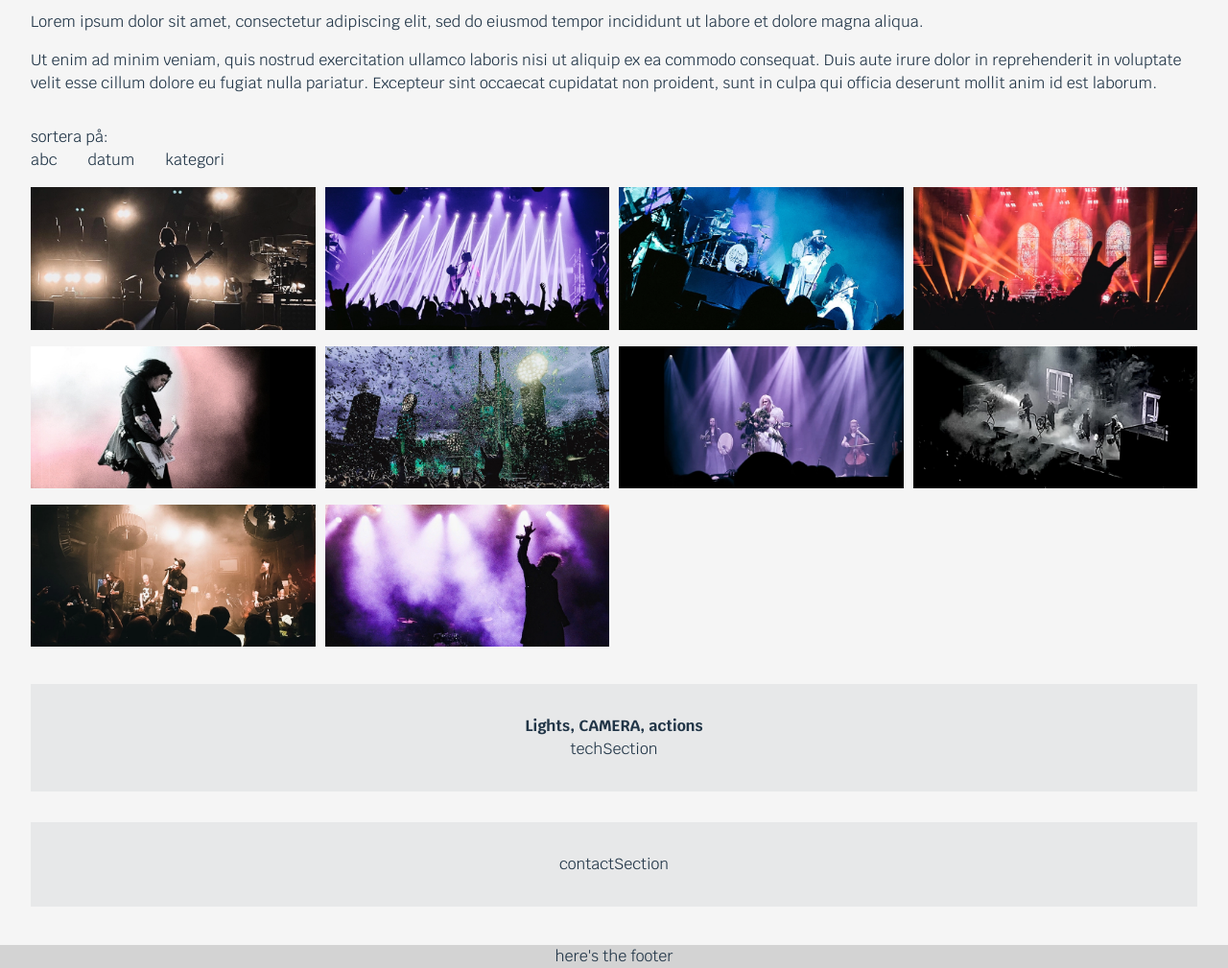
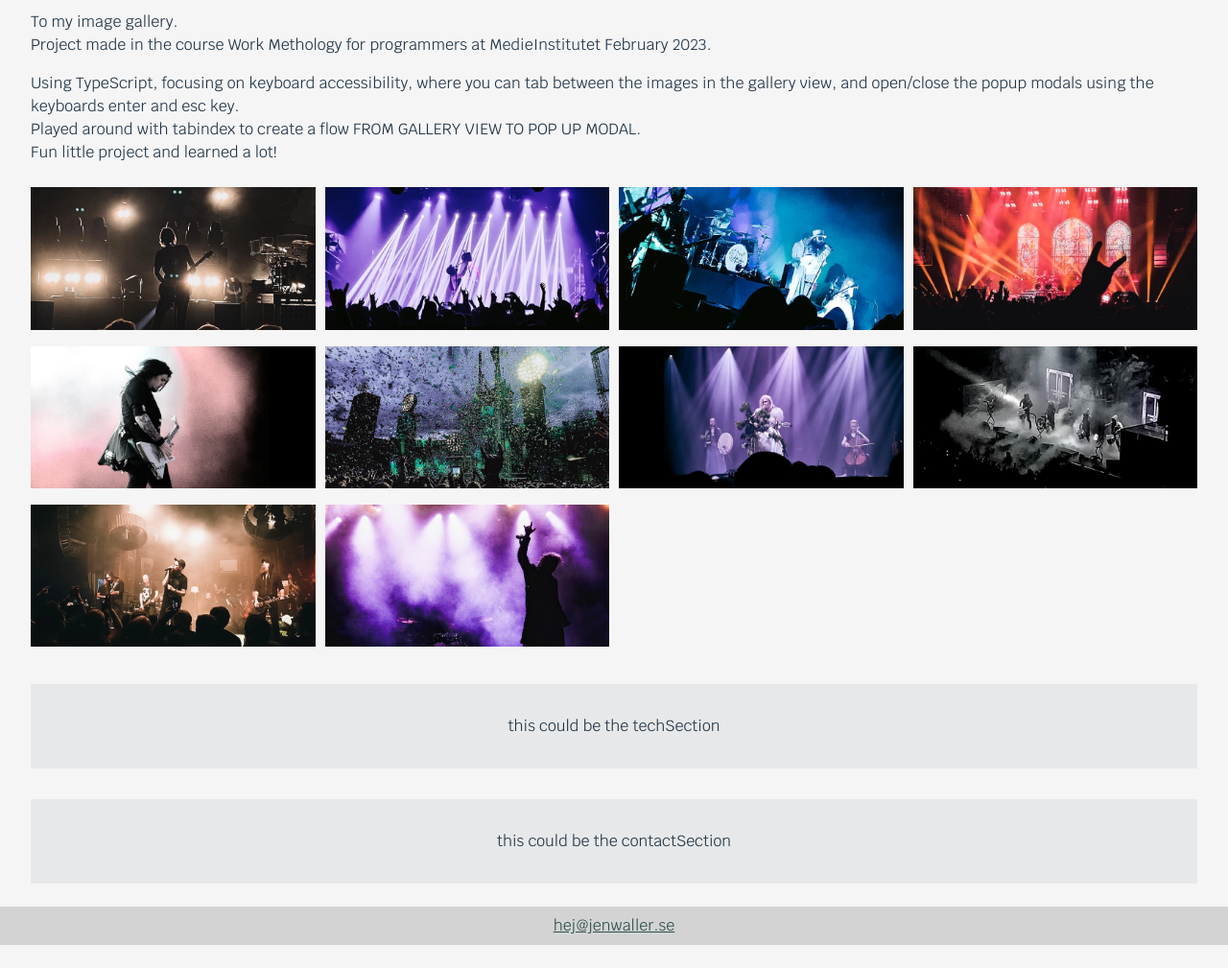
Before and after one commit to jenmwa/hobby, a website built with Vite: page index.html in a window 1280 px wide. Shown: the part 189-1198 px from the top of the page at 96% size. After the commit the page ends 1174 px from the top, so only its background shows below. Built offline with nearby package versions, Linux system fonts and the light colour scheme.

Commit message:
aboutsection updated

```diff
--- a/index.html
+++ b/index.html
@@ -11,11 +11,11 @@
     <link href="https://fonts.googleapis.com/css2?family=Krub:wght@200;400;700&display=swap" rel="stylesheet">
 
     <link rel="stylesheet" href="https://fonts.googleapis.com/css2?family=Material+Symbols+Outlined:opsz,wght,FILL,GRAD@20..48,100..700,0..1,-50..200" />
-
+    <link rel="stylesheet" href="src/style/style.css">
     <title>Vite + TS</title>
   </head>
   <body>
     <div id="app"></div>
-    <script type="module" src="/src/main.ts"></script>
+    <script defer type="module" src="/src/main.ts"></script>
   </body>
 </html>
--- a/src/main.ts
+++ b/src/main.ts
@@ -6,36 +6,38 @@ let imgSection = renderImgSection();
 const aboutSection = `
 <section class="about-section">
   <div class="about-upper">
-    <h1>HEJ!</h1>
-      <p>Lorem ipsum dolor sit amet, consectetur adipiscing elit,
-        sed do eiusmod tempor incididunt ut labore et dolore magna aliqua.
+    <h1>WELCOME!</h1>
+      <p>To my image gallery.<br>
+      Project made in the course Work Methology for programmers at MedieInstitutet February 2023.
       </p>
   </div>
     <div class="about-down">
       <p class="introduction">
-        Ut enim ad minim veniam, quis nostrud exercitation ullamco laboris
-        nisi ut aliquip ex ea commodo consequat. Duis aute irure dolor in
-        reprehenderit in voluptate velit esse cillum dolore eu fugiat nulla pariatur.
-        Excepteur sint occaecat cupidatat non proident, sunt in culpa qui officia
-        deserunt mollit anim id est laborum.
+      Using TypeScript, focusing on keyboard accessibility,
+      where you can tab between the images in the gallery view,
+      and open/close the popup modals using the keyboards enter and esc key.<br>
+      Played around with tabindex to create a flow FROM GALLERY VIEW TO POP UP MODAL.<br>
+      Fun little project and learned a lot!<br><br>
+
+
       </p>
     </div>
 
 </section>
 `;
 
-const sortSection = `
-  <section class="sortSection">
-    <div class="upper">
-      <p>sortera på:</p>
-    </div>
-    <div class="down">
-      <p>abc</p>
-      <p>datum</p>
-      <p>kategori</p>
-    <div>
-  </section>
-`;
+// const sortSection = `
+//   <section class="sortSection">
+//     <div class="upper">
+//       <p>sort by:</p>
+//     </div>
+//     <div class="down">
+//       <p>abc</p>
+//       <p>date</p>
+//       <p>category</p>
+//     <div>
+//   </section>
+// `;
 
 let createImgPopup = '';
 
@@ -56,30 +58,31 @@ createImgPopup += `
 }
 
 document.querySelector<HTMLDivElement>('#app')!.innerHTML = `
-  <nav>some navigation
-    <ul>
-      <li>maybe a link</li>
-      <li>maybe two?</li>
-    </ul>
+  <nav id="navBar">this is the navigation bar
+
   </nav>
   <main>
     ${aboutSection}
-    ${sortSection}
+
     <div class="container">
       ${imgSection}
     </div>
     ${createImgPopup}
     <section class="tech-container">
-      <h4>Lights, CAMERA, actions</h4>
-      <p>techSection</p>
+      <p>this could be the techSection</p>
     </section>
     <section class="tech-container">
-      <p>contactSection</p>
+      <p>this could be the contactSection</p>
     </section>
   </main>
 
-  <footer>here's the footer</footer>
+  <footer><a href="mailto:hej@jenwaller.se" target="_blank"> hej@jenwaller.se</footer>
 `;
+
+const navBar: HTMLElement | null = document.querySelector('#navBar');
+navBar?.addEventListener('click', function() {
+  console.log('click')
+})
 
 // const zoomBtns: NodeListOf<Element> = document.querySelectorAll('.zoom-text');
 const nextBtn: HTMLButtonElement | null = document.getElementById('next-btn') as HTMLButtonElement;
--- a/src/style/style.scss
+++ b/src/style/style.scss
@@ -1,4 +1,4 @@
-@use "/src/style/vendor/_reset";
+@use "./vendor/_reset";
 
 :root {
   font-family: 'Krub', system-ui, Avenir, Helvetica, Arial, sans-serif;
@@ -28,6 +28,7 @@ nav {
   left:0;
   width: 100%;
   background-color: lightgrey;
+  padding: 0.5rem 0;
 
 }
 
@@ -207,13 +208,6 @@ button {
 
 }
 
-
-
-
-
-
-
-
 #app {
   max-width: 1280px;
   margin: 0 auto;
@@ -227,6 +221,11 @@ footer {
   position: absolute;
   bottom: 0;
   left: 0;
+  padding: 0.5rem 0;
+
+  a {
+    color: darkslategray
+  }
 }
 
 @media (width = 400px) {
```
Also changed, not shown: src/style/style.css (added), 2 other files.
